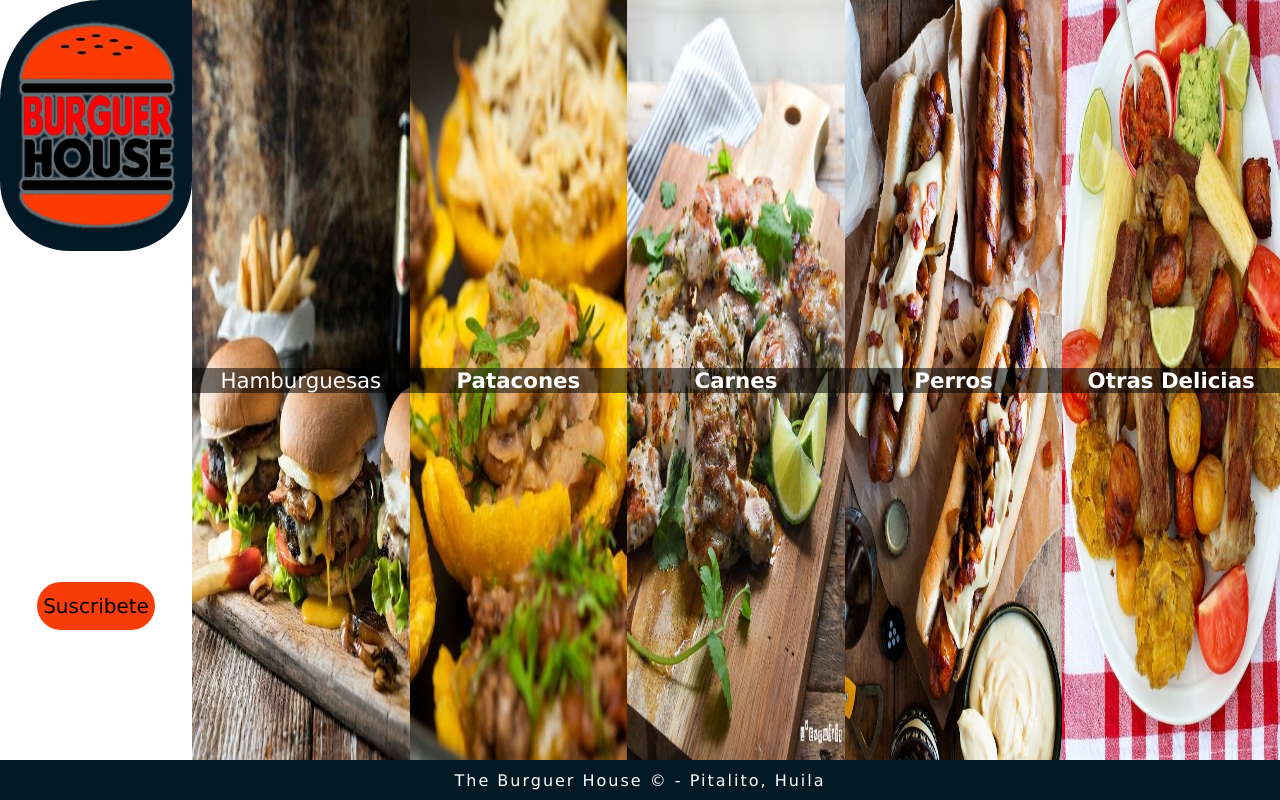
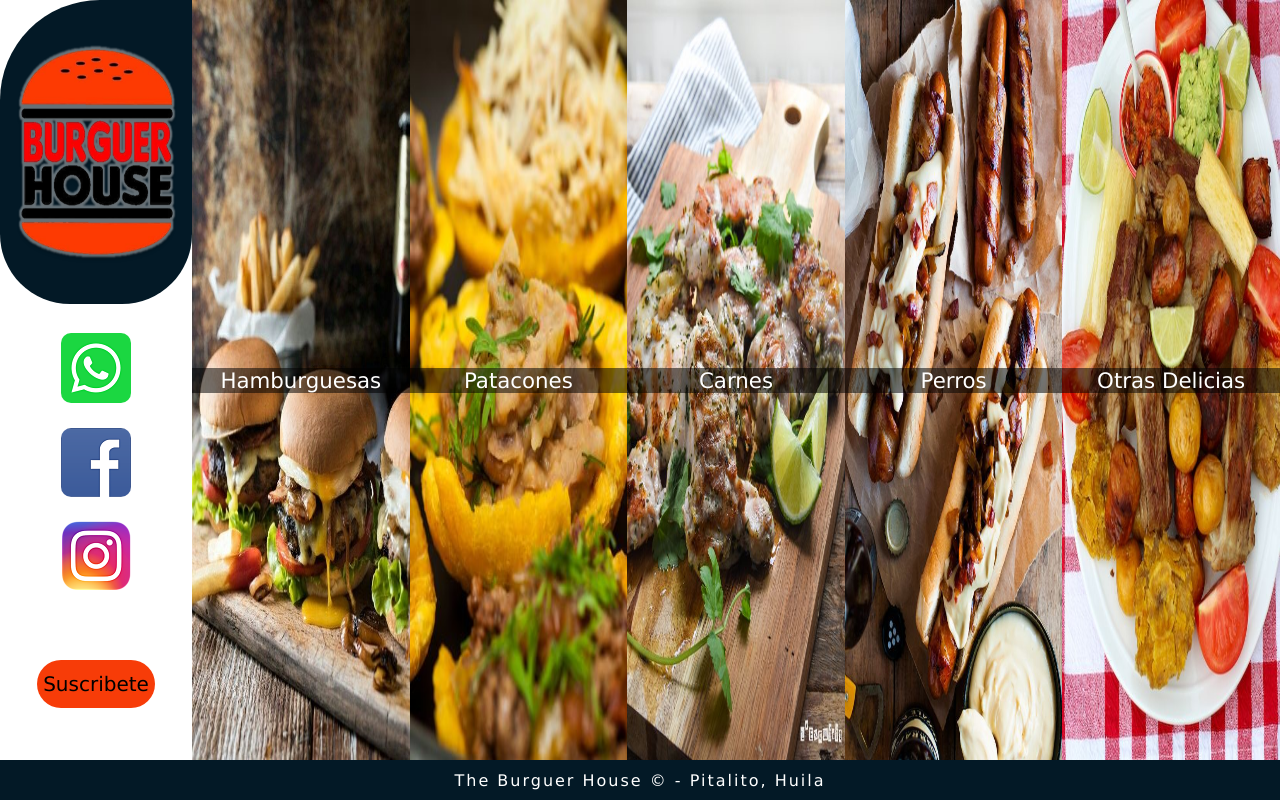
Before and after one commit to Dilantato/TheBurguerHouse_Pitalito, a plain HTML site: page index.html in a window 1280 px wide. Drawn offline with Linux system fonts and the light colour scheme.

Commit message:
updates al css

```diff
--- a/css/estilos.css
+++ b/css/estilos.css
@@ -18,7 +18,7 @@
 
 .vertical-menu {
   display: grid;
-  grid-template-rows: 33% 33% 33%;
+  grid-template-rows: 40% 40% 20%;
   background-image: url("../media/tree.jpg");
   background-repeat: no-repeat;
   background-size: 200% 100%;
@@ -28,7 +28,8 @@
 
 .div_logo {
   background-image: url("../media/logo.png");
-  background-size: 100% 100%;
+  background-size: 100% 85%;
+  background-position-y: 50%;
   background-repeat: no-repeat;
   box-sizing: border-box;
   background-color: rgba(3, 25, 38);
@@ -41,13 +42,27 @@
 
 /*-------------------------------------*/
 
-/*----------Espacio  Menú---------------*/
+/*----------Espacio  Iconos ---------------*/
 
+.div_iconMenu {
+  display: grid;
+  grid-template-columns: 100%;
+  grid-template-rows: 33% 33% 33%;
+  align-items: center;
+  text-align: center;
+  margin-top: 10%;
+}
 
+.icon_social{
+  border-radius: 10px;
+}
+#icon1 {}
 
+#icon2 {}
 
+#icon3 {}
 
-/*----------Espacio  Menú---------------*/
+/*----------Espacio  Iconos---------------*/
 
 /*--------------------------------------*/
 
@@ -56,7 +71,7 @@
 .div_news {
   display: flex;
   justify-content: center;
-  padding-top: 5rem;
+  align-items: center;
   box-sizing: border-box;
 }
 
@@ -89,16 +104,13 @@
   box-sizing: border-box;
 }
 
-  .titulo{
-
+.titulo {
   color: white;
   text-align: center;
   font-size: 16pt;
   width: 100%;
-    background-color: rgba(0, 0 , 0, 0.53)
+  background-color: rgba(0, 0, 0, 0.53)
 }
-
-
 
 /*---------------------HAMBURGUESAS---------------------------*/
 
@@ -122,7 +134,6 @@
   /* Opera */
   transition: 0.4s;
 }
-
 
 /*---------------------HAMBURGUESAS---------------------------*/
 
--- a/index.html
+++ b/index.html
@@ -16,7 +16,12 @@
         <div class="vertical-menu">
 
             <div class="div_logo"> </div>
-            <div class="div_iconMenu"> </div>
+            <div class="div_iconMenu">
+                <div id="icon1"><a href=""><img class="icon_social" src="media/icon_wasap.png" alt="icon_wasap"></a></div>
+                <div id="icon2"><a href=""><img class="icon_social" src="media/icon_fb.png" alt="icon_fb"></a> </div>
+                <div id="icon3"><a href=""> <img class="icon_social" src="media/icon_insta.png" alt="icon_insta"></a></div>
+
+            </div>
             <div class="div_news"><input type="button" value="Suscribete" class="btn_join"></div>
         </div>
 
@@ -24,10 +29,18 @@
             <div class="burguer">
                 <span class="titulo">Hamburguesas</span>
             </div>
-            <div class="patacones"><h3 class="titulo">Patacones</h3></div>
-            <div class="carnes"><h3 class="titulo">Carnes</h3></div>
-            <div class="dogs"><h3 class="titulo">Perros</h3></div>
-            <div class="otros"><h3 class="titulo">Otras Delicias</h3></div>
+            <div class="patacones">
+                <span class="titulo">Patacones</span>
+            </div>
+            <div class="carnes">
+                <span class="titulo">Carnes</span>
+            </div>
+            <div class="dogs">
+                <span class="titulo">Perros</span>
+            </div>
+            <div class="otros">
+                <span class="titulo">Otras Delicias</span>
+            </div>
 
         </div>
 
```
Also changed, not shown: media/frente CC.jpg (added), media/icon_fb.png (added), media/icon_insta.png (added), media/icon_wasap.jpg (added), media/icon_wasap.png (added), 1 other file. Lines whose indentation alone changed are shown as unchanged.
